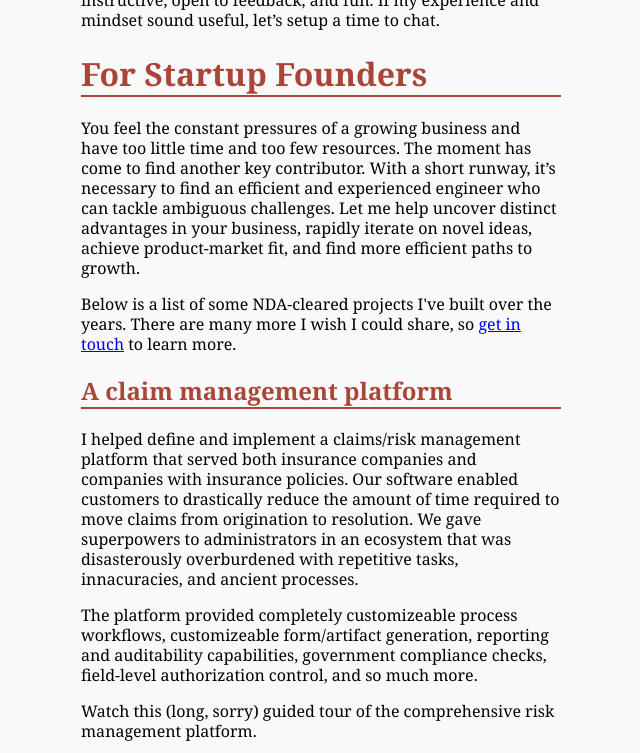
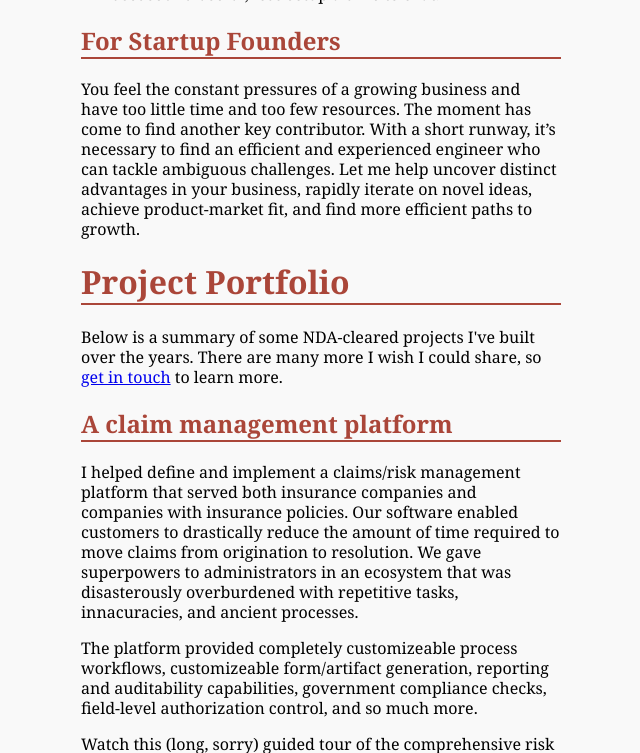
Before and after one commit to lwhorton/lwhorton.github.io, a Jekyll site: the page built from portfolio.html, in a window 1280 px wide and 900 px high, scrolled down 1118 px, cut to the strip 0-753 px from the top of the window. Shown: the whole strip, without its empty margins (319-959 px from the left). Built offline with Jekyll 4.4.1, drawn with Linux system fonts in a browser that asks for light colours.

Commit message:
portfolio increment

```diff
--- a/portfolio.html
+++ b/portfolio.html
@@ -31,7 +31,7 @@ title: Portfolio
 
   <a href="/assets/luke-horton-resume.pdf" download>View my resume.</a>
 
-  <h1>For Business Owners</h1>
+  <h2>For Business Owners</h2>
   <p>
   You want to run a more efficient business– to free up time and resources. That’s
   where I specialize. As an automation expert, I eliminate existing inefficiencies
@@ -39,7 +39,7 @@ title: Portfolio
   and reclaim the most precious resource: time.
   </p>
 
-  <h1>For Hiring Managers</h1>
+  <h2>For Hiring Managers</h2>
   <p>
   You want to hire a solid engineer, with a proven track record, who can help
   you solve difficult problems. Ideally this engineer can design solutions that
@@ -52,7 +52,7 @@ title: Portfolio
   useful, let’s setup a time to chat.
   </p>
 
-  <h1>For Startup Founders</h1>
+  <h2>For Startup Founders</h2>
   <p>
   You feel the constant pressures of a growing business and have too little time
   and too few resources. The moment has come to find another key contributor. With
@@ -62,10 +62,11 @@ title: Portfolio
   more efficient paths to growth.
   </p>
 
+  <h1>Project Portfolio</h1>
   <p>
-  Below is a list of some NDA-cleared projects I've built over the years. There
-  are many more I wish I could share, so <a href="/contact">get in touch</a> to
-  learn more.
+  Below is a summary of some NDA-cleared projects I've built over the years.
+  There are many more I wish I could share, so <a href="/contact">get in
+  touch</a> to learn more.
   </p>
 
   <ol class="list-style-none">
```
